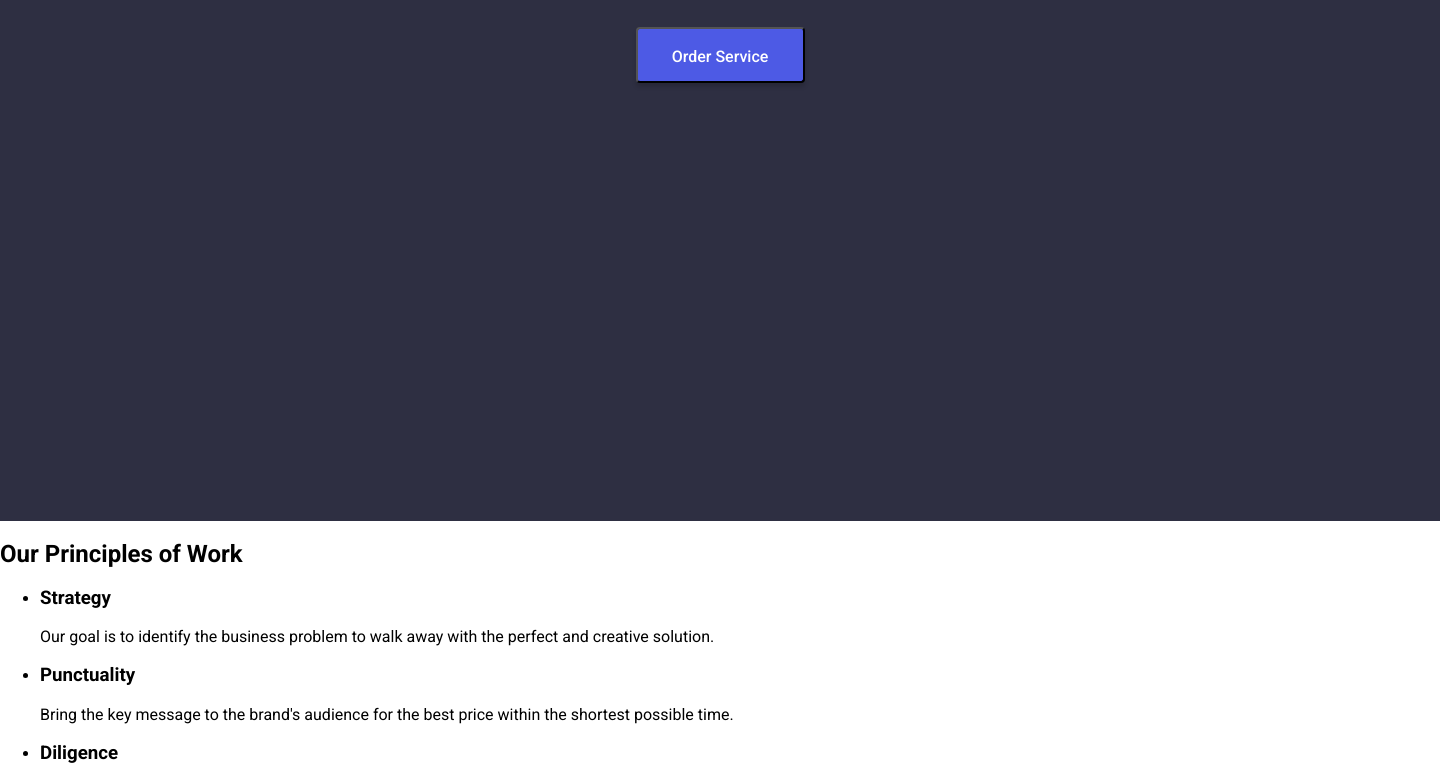
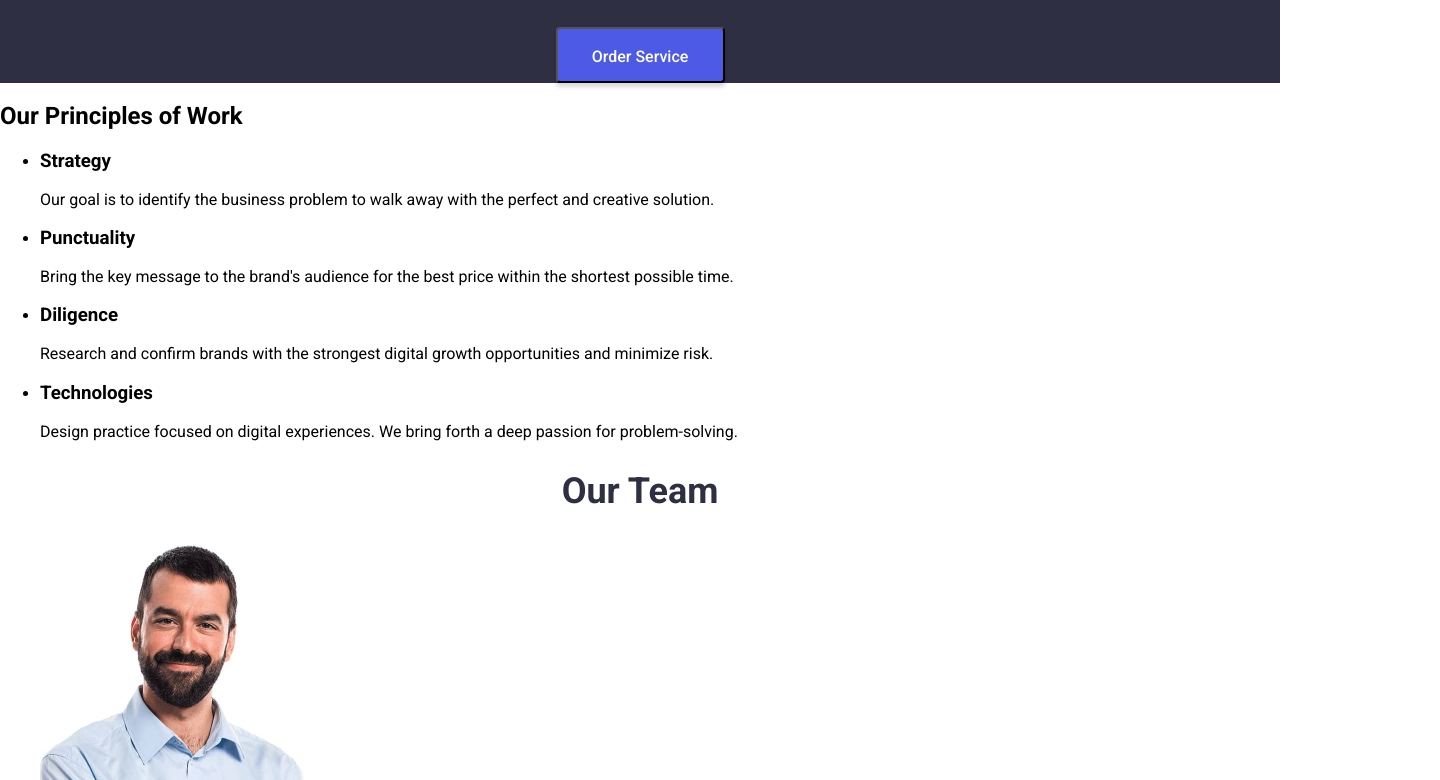
Before and after one commit to roksolanayatsyshyn-create/goit-markup-hw-02, a plain HTML site: page index.html in a window 1280 px wide. Shown: the part 282-1062 px from the top of the page, 1440 px wide, since content can reach past the window. Drawn offline with nearby package versions, Linux system fonts and the light colour scheme.

Commit message:
Update styles.css

```diff
--- a/css/styles.css
+++ b/css/styles.css
@@ -27,8 +27,8 @@ main-nav {
 .effective-solutions {
   background: #2e2f42;
   width: 100%;
-  width: 1440px;
-  height: 600px;
+  text-align: center;
+  justify-content: center;
 }
 .effective-solutions-text {
   font-weight: 700;
```
